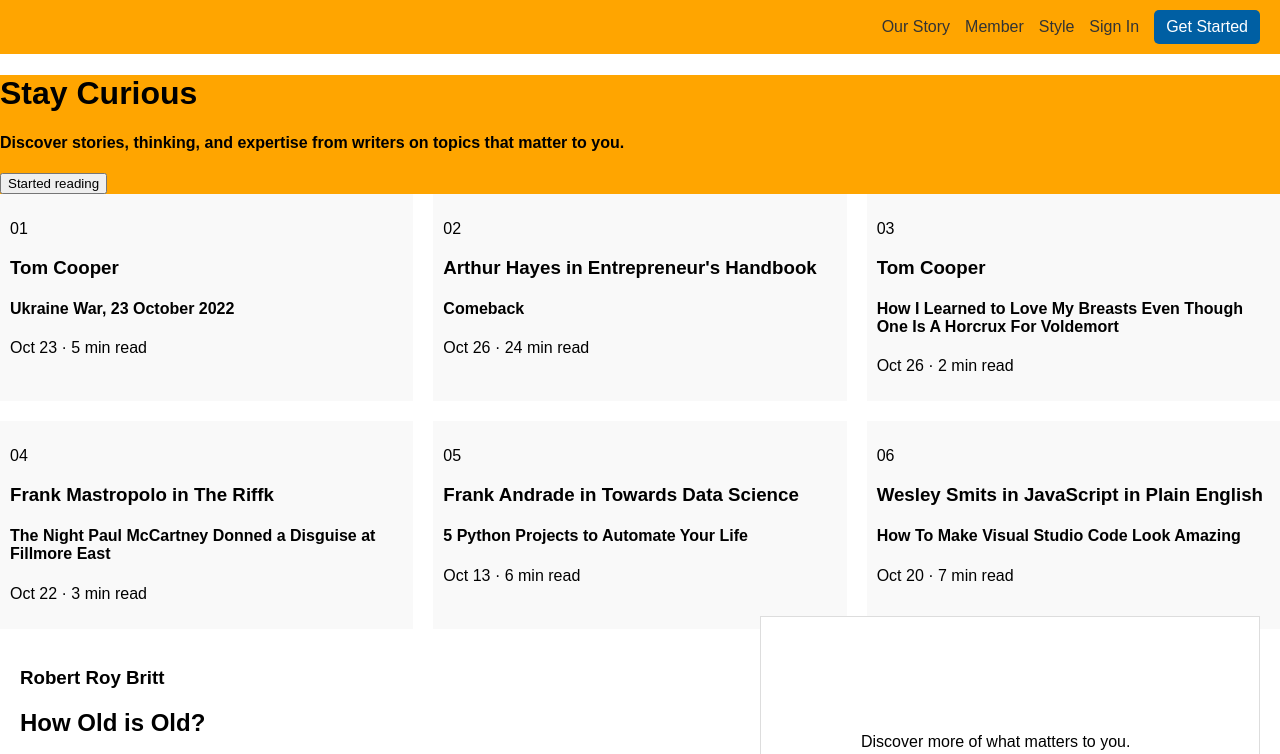
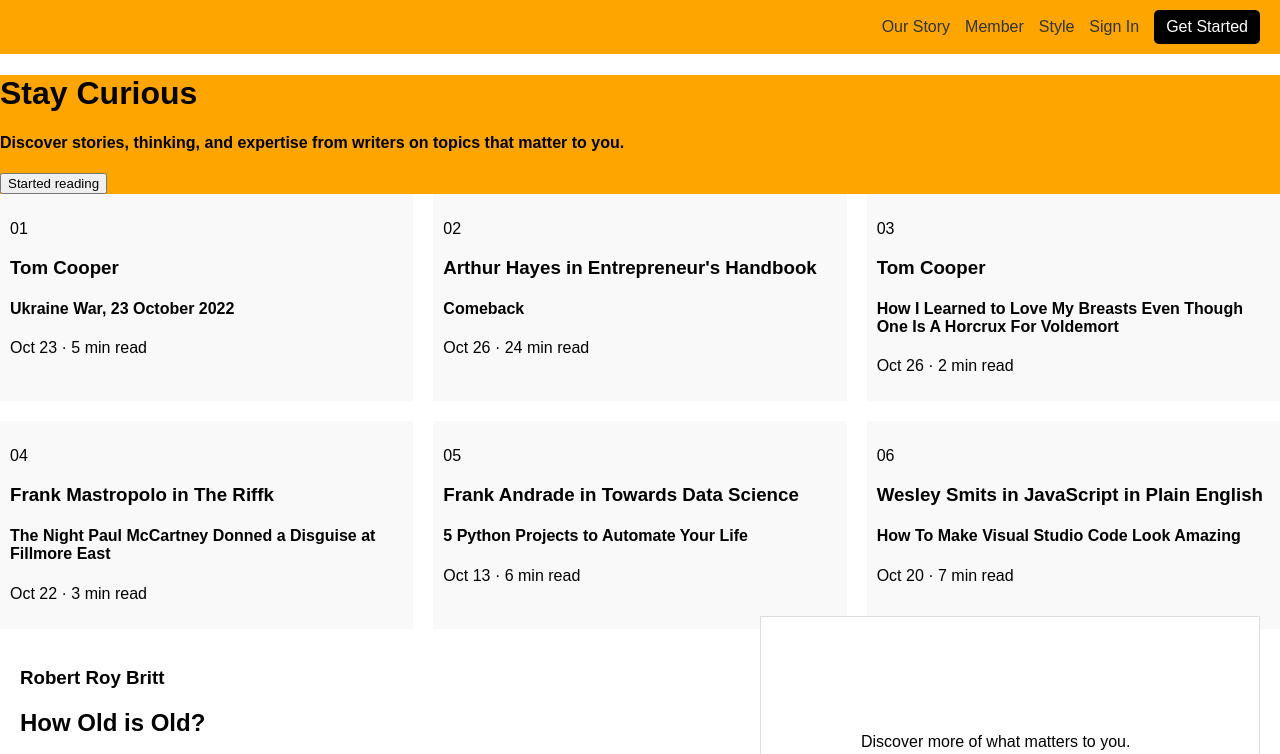
Before and after one commit to PaoloOliviero/Esame-css-avanzato, a plain HTML site: page index.html in a window 1280 px wide. In both pictures the pointer is over the button "Get Started". Shown: the top 754 px of the page. Drawn offline with Linux system fonts and the light colour scheme.

Commit message:
commit 3

```diff
--- a/index.css
+++ b/index.css
@@ -41,7 +41,7 @@ ul li a:hover {
 }
 
 ul li button {
-  background-color: #007acc;
+  background-color: #000000;
   color: #fff;
   border: none;
   border-radius: 5px;
@@ -52,7 +52,7 @@ ul li button {
 }
 
 ul li button:hover {
-  background-color: #005fa3;
+  background-color: #000000;
 }
 
 main {
@@ -92,7 +92,7 @@ form {
 }
 
 .button:hover {
-  background-color: #0056b3;
+  background-color: #000000;
 }
 
 .container2 {
```
